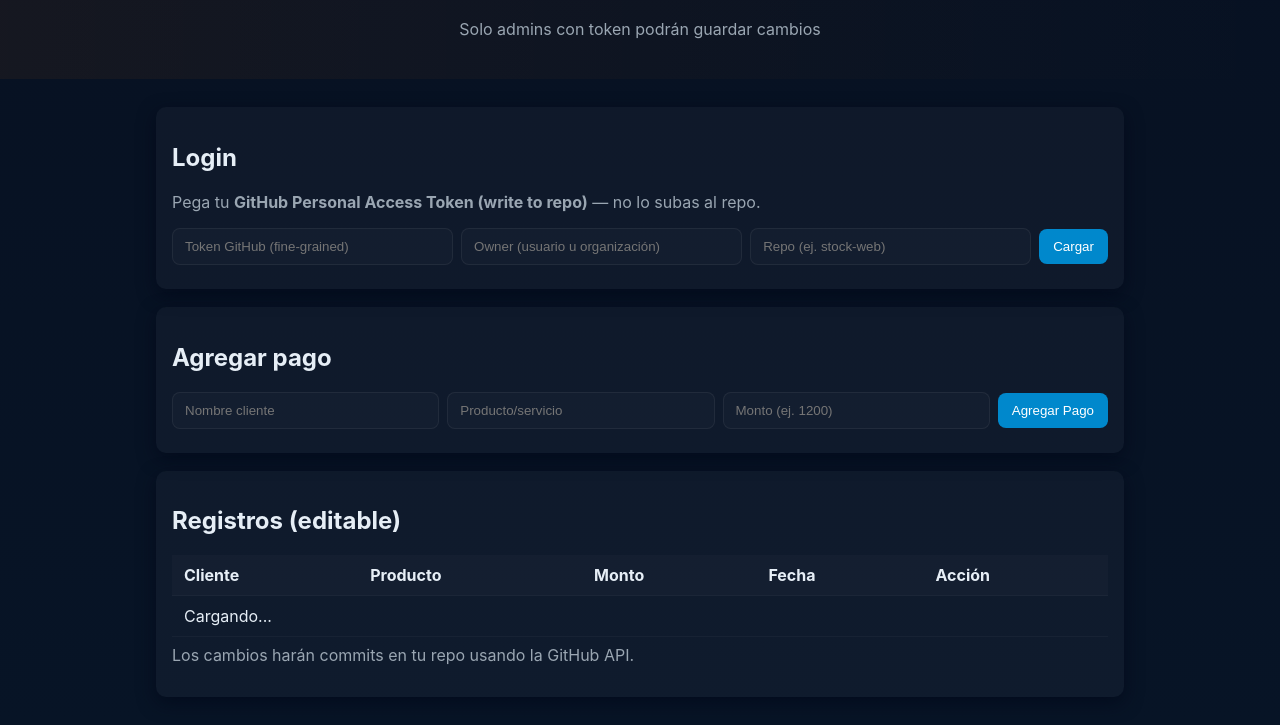
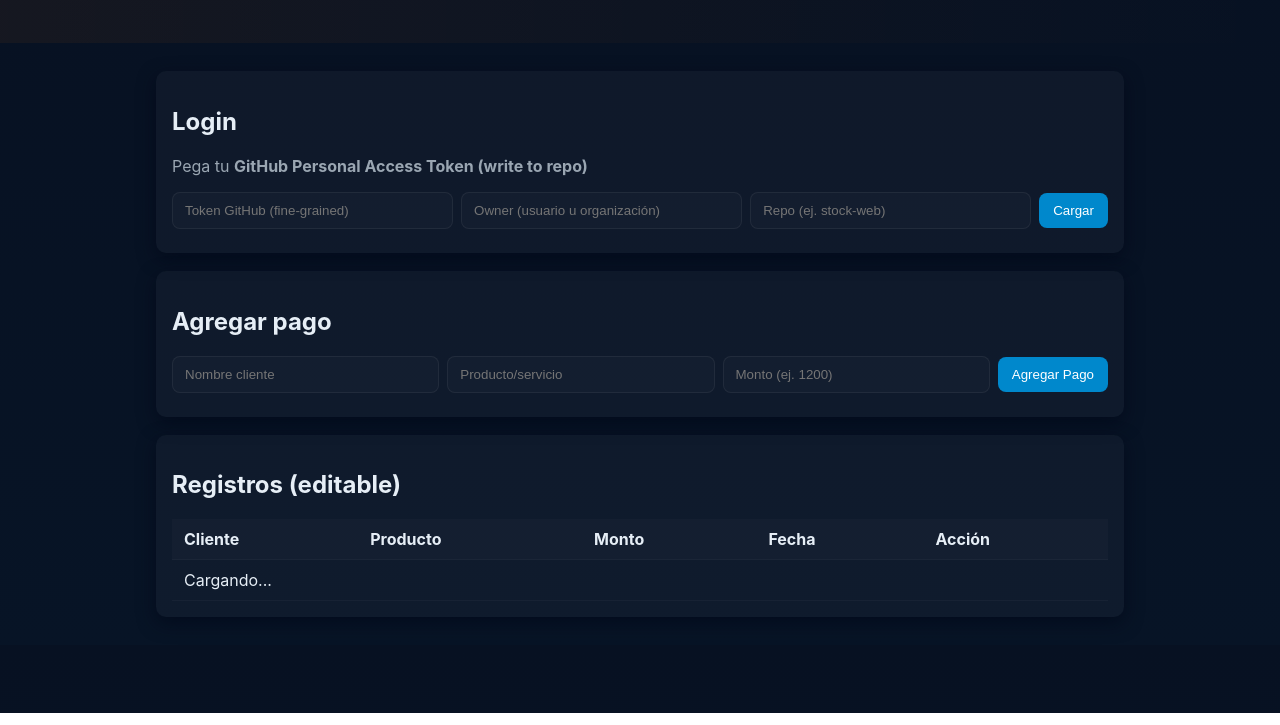
Before and after one commit to EstebanPineyrua/Gestion, a plain HTML site: page admin.html in a window 1280 px wide. Shown: the part 87-812 px from the top of the page. Drawn offline with Linux system fonts and the light colour scheme.

Commit message:
Update admin.html

```diff
--- a/admin.html
+++ b/admin.html
@@ -9,13 +9,12 @@
 <body>
   <header class="topbar admin">
     <h1>Panel Admin — Pagos</h1>
-    <p class="subtitle">Solo admins con token podrán guardar cambios</p>
   </header>
 
   <main class="container">
     <section class="card">
       <h2>Login</h2>
-      <p class="muted">Pega tu <strong>GitHub Personal Access Token (write to repo)</strong> — no lo subas al repo.</p>
+      <p class="muted">Pega tu <strong>GitHub Personal Access Token (write to repo)</strong></p>
       <div class="form-row">
         <input id="token" type="password" placeholder="Token GitHub (fine-grained)" />
         <input id="owner" placeholder="Owner (usuario u organización)" />
@@ -48,7 +47,6 @@
           </tbody>
         </table>
       </div>
-      <p class="muted">Los cambios harán commits en tu repo usando la GitHub API.</p>
     </section>
   </main>
 
```
